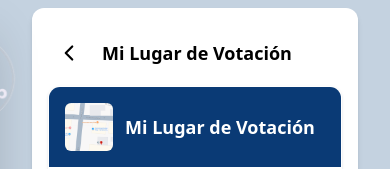
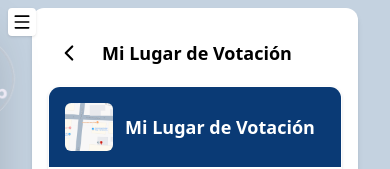
Before and after one commit to DevFran25/app-basica-react, a React (Vite) app: page /lugar-de-votacion in a window 390 px wide. Shown: the top 169 px of the page. Built offline with nearby package versions, Linux system fonts and the light colour scheme.

Commit message:
Se agrego boton hamburguesa a todas las páginas

```diff
--- /dev/null
+++ b/src/components/ui/HamburgerButton.jsx
@@ -0,0 +1,12 @@
+import { Menu, X } from "lucide-react";
+
+export default function HamburgerButton({ isOpen, onToggle }) {
+  return (
+    <button
+      className="md:hidden fixed top-2 left-2 z-30 bg-white p-1 rounded shadow"
+      onClick={onToggle}
+    >
+      {isOpen ? <X size={20} /> : <Menu size={20} />}
+    </button>
+  );
+}
--- a/src/pages/Dashboard/Calendario-Electoral.jsx
+++ b/src/pages/Dashboard/Calendario-Electoral.jsx
@@ -3,6 +3,8 @@ import { UserCheck, BookOpen, Users, Timer } from "lucide-react";
 import Sidebar from "@/components/layout/Sidebar";
 import Header from "@/components/layout/Header";
 import DashboardCard from "@/components/ui/DashboardCard";
+import HamburgerButton from "@/components/ui/HamburgerButton";
+
 
 export default function CalendarioElectoralPage() {
   const [sidebarOpen, setSidebarOpen] = useState(false);
@@ -61,6 +63,12 @@ export default function CalendarioElectoralPage() {
         <Sidebar className="h-full w-44" />
       </div>
 
+      {/* Botón hamburguesa */}
+      <HamburgerButton
+        isOpen={sidebarOpen}
+        onToggle={() => setSidebarOpen(!sidebarOpen)}
+      />
+
       {/* Main */}
       <main className="flex-1 p-4 md:p-6 flex justify-center">
         <div className="bg-white w-full max-w-5xl rounded-2xl shadow-lg p-5 flex flex-col items-center">
--- a/src/pages/Dashboard/Dashboard.jsx
+++ b/src/pages/Dashboard/Dashboard.jsx
@@ -1,6 +1,7 @@
 import { useState } from "react";
 import { useNavigate, useLocation } from "react-router-dom";
 import Sidebar from "@/components/layout/Sidebar";
+import HamburgerButton from "@/components/ui/HamburgerButton";
 import { ChevronRight } from "lucide-react";
 import {
   Calendar,
@@ -161,12 +162,11 @@ const MiLugarVotacion = () => (
         <Sidebar activeRoute={location.pathname} className="h-full w-44" />
       </div>
 
-      <button
-        className="md:hidden fixed top-2 left-2 z-30 bg-white p-1 rounded shadow"
-        onClick={() => setSidebarOpen(!sidebarOpen)}
-      >
-        {sidebarOpen ? <X size={20} /> : <Menu size={20} />}
-      </button>
+      <HamburgerButton
+          isOpen={sidebarOpen}
+          onToggle={() => setSidebarOpen(!sidebarOpen)}
+      />
+
 
       <main className="flex-1 flex items-center justify-center p-3 md:p-6">
         <div className="bg-white rounded-3xl shadow-lg w-full max-w-5xl p-4 sm:p-5 flex flex-col items-center gap-3">
--- a/src/pages/Dashboard/Guia-del-Elector.jsx
+++ b/src/pages/Dashboard/Guia-del-Elector.jsx
@@ -3,6 +3,7 @@ import { ChevronLeft, FileText, AlertTriangle, ThumbsUp, BookOpen, MapPin, HelpC
 import Sidebar from "@/components/layout/Sidebar";
 import DashboardCard from "@/components/ui/DashboardCard";
 import lector from "@/assets/images/lector.png";
+import HamburgerButton from "@/components/ui/HamburgerButton";
 
 export default function GuiaLectorPage() {
   const [sidebarOpen, setSidebarOpen] = useState(false);
@@ -32,6 +33,13 @@ export default function GuiaLectorPage() {
       <div className={`fixed inset-y-0 left-0 z-20 transition-transform transform ${sidebarOpen ? "translate-x-0" : "-translate-x-full"} md:translate-x-0`}>
         <Sidebar className="h-full w-44" />
       </div>
+
+
+      {/* Botón hamburguesa */}
+      <HamburgerButton
+          isOpen={sidebarOpen}
+          onToggle={() => setSidebarOpen(!sidebarOpen)}
+      />
 
       {/* Main */}
       <main className="flex-1 p-4 md:p-6 flex justify-center">
--- a/src/pages/Dashboard/Lugar-de-Votacion.jsx
+++ b/src/pages/Dashboard/Lugar-de-Votacion.jsx
@@ -5,6 +5,7 @@ import { useNavigate } from "react-router-dom";
 import Sidebar from "@/components/layout/Sidebar";
 import DashboardCard from "@/components/ui/DashboardCard";
 import MiniMapa from "@/assets/images/mapa.png";
+import HamburgerButton from "@/components/ui/HamburgerButton";
 
 
 export default function LugarDeVotacionPage() {
@@ -21,6 +22,13 @@ export default function LugarDeVotacionPage() {
       >
         <Sidebar className="h-full w-44" />
       </div>
+
+      {/* Botón hamburguesa */}
+      <HamburgerButton
+          isOpen={sidebarOpen}
+          onToggle={() => setSidebarOpen(!sidebarOpen)}
+      />
+
 
       {/* Main */}
     <main className="flex-1 pt-1 px-4 md:px-6 md:pt-2 flex justify-center">
```
